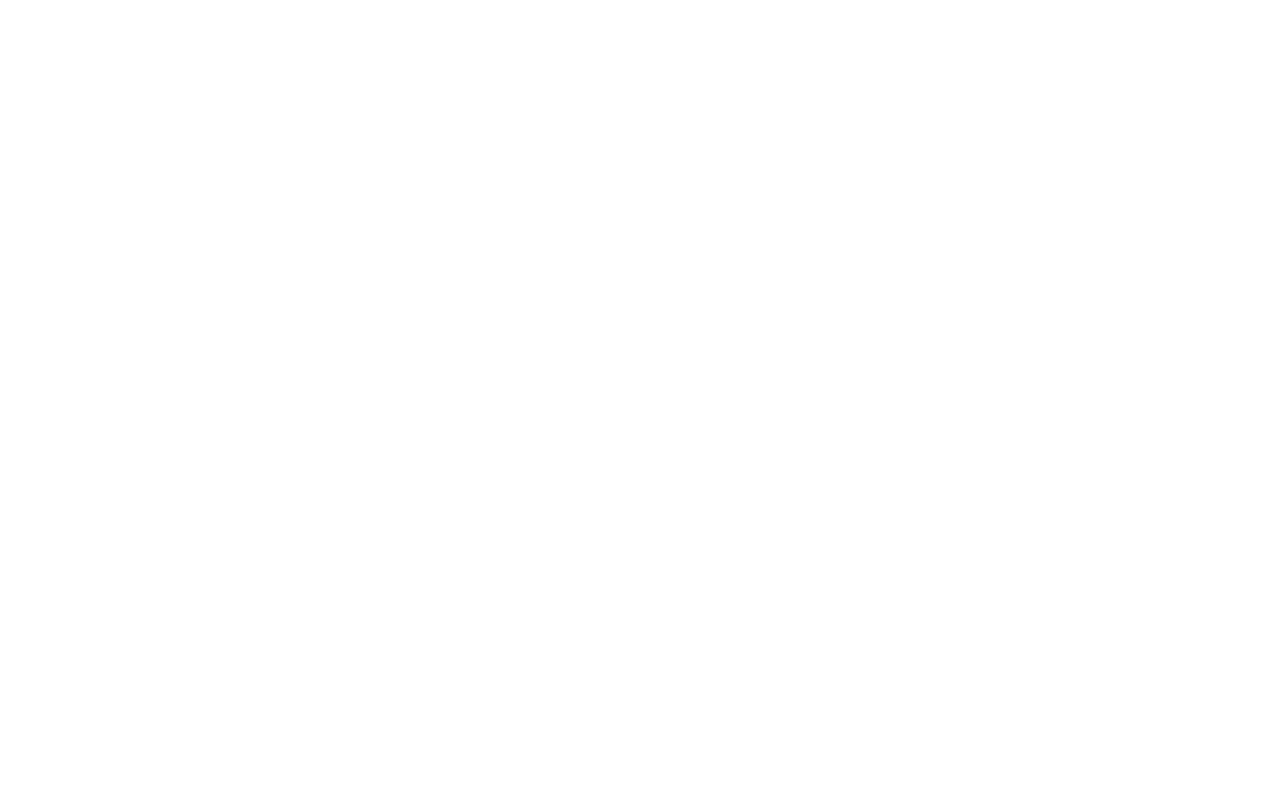
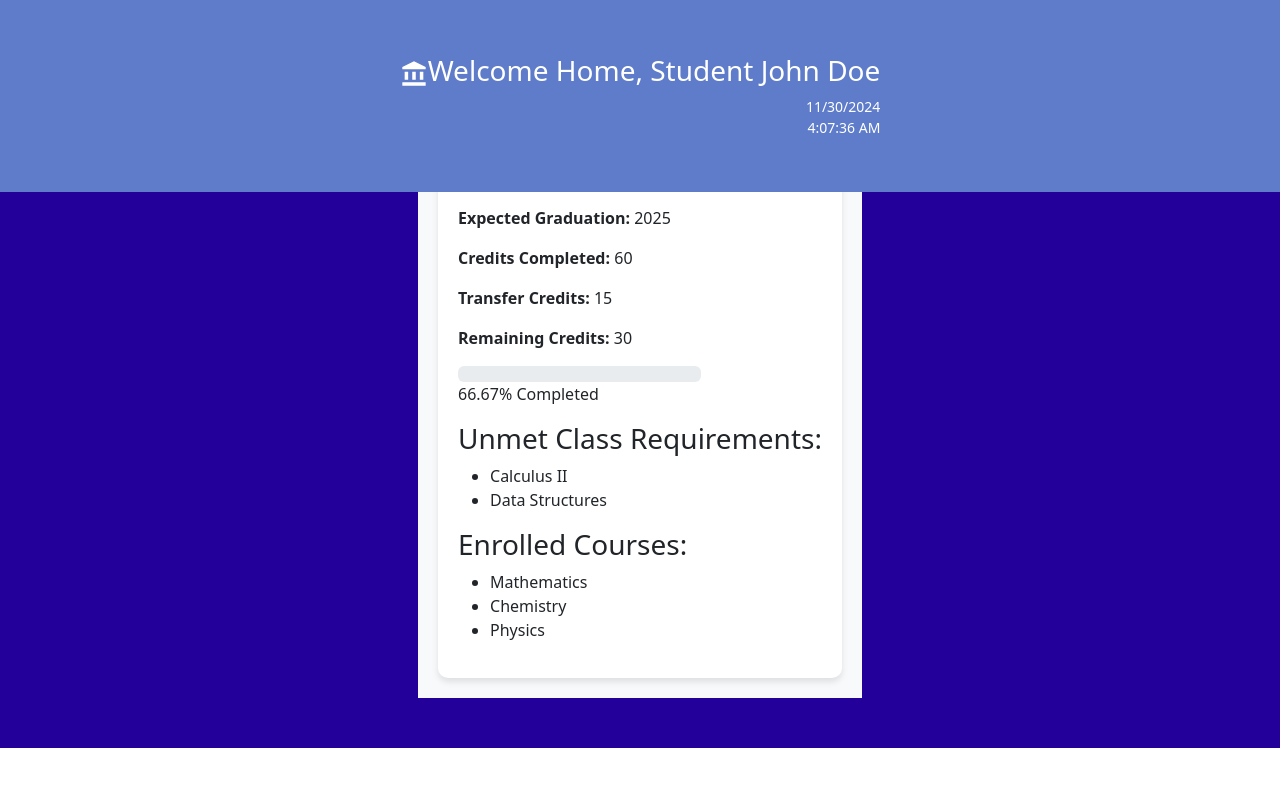
Before and after one commit to ahmedlamidi/Software_Engineering, a React (Vite) app: page /student-summary in a window 1280 px wide. Before the commit this address had no page. Shown: the top 786 px of the page. Built offline with nearby package versions, Linux system fonts and the light colour scheme.

Commit message:
Aanthoni's changes

```diff
--- a/package.json
+++ b/package.json
@@ -17,7 +17,7 @@
     "mongodb": "^6.7.0",
     "mongoose": "^8.4.3",
     "nodemon": "^3.1.4",
-    "react": "^18.2.0",
+    "react": "^18.3.1",
     "react-bootstrap": "^2.10.4",
     "react-dom": "^18.2.0",
     "react-icons": "^5.3.0",
--- a/src/App.tsx
+++ b/src/App.tsx
@@ -11,6 +11,7 @@
 import DataTable from './Components/DataTable';
 import AddCourse from './Add_course/add_students';
 import Add_page from './Add_course/add_course';
+import StudentSummary from './StudentSummary/StudentSummary';
 
 
 function App() {
@@ -27,6 +28,7 @@
               <Route path='/table' element={<DataTable/>}></Route>
               <Route path='/add_course' element = {<AddCourse/>}></Route>
               <Route path='/add_page' element = {<Add_page/>}></Route>
+              <Route path='/student-summary' element={<StudentSummary/>}></Route>
               {/* Route... */}
           </Routes>
       </Router>
--- a/src/Home_student/Home.tsx
+++ b/src/Home_student/Home.tsx
@@ -1,5 +1,5 @@
 import "./Home.css"
-import React, { useState, useEffect} from 'react';
+import { useState, useEffect} from 'react';
 import { MdAccountBalance } from "react-icons/md";
 import { useNavigate } from "react-router-dom";
 
@@ -15,8 +15,13 @@
         }, 1000);
         return () => clearInterval(intervalId);
     }, []);
+
     const handleCoursesClick = () => {
       navigate('/table');
+    };
+
+    const handleSummaryClick = () => {
+      navigate('/student-summary');
     };
 
     const studentName = "John Doe"; // Replace with dynamic data if needed
@@ -40,20 +45,17 @@
         <div className="">
         <div className="custom-container">
 
-            <div className="custom-box">
-                <h2>Student Summary</h2>
+            <div className="custom-box" onClick={handleSummaryClick}>
+              <h2>Student Summary</h2>
             </div>
-
 
             <div className="custom-box">
                 <h2>Student Schedule</h2>
             </div>
 
-
             <div className="custom-box" onClick={handleCoursesClick}>
                 <h2>Courses List</h2>
             </div>
-
 
             <div className="custom-box">
                 <h2>What If</h2>
--- /dev/null
+++ b/src/StudentSummary/StudentSummary.css
@@ -0,0 +1,31 @@
+/* src/StudentSummary/StudentSummary.css */
+.bg-light {
+    background-color: #f5f5f5;
+}
+
+.header-container {
+    display: flex;
+    flex-direction: column;
+    justify-content: space-between;
+    align-items: center;
+    position: fixed;
+    top: 0;
+    left: 0;
+    width: 100vw;
+    background-color: #5e7cc9;
+    padding: 30px;
+    z-index: 9999;
+}
+
+.body-container {
+    padding-top: 200px; /* Adjust space according to your header's height */
+    margin-bottom: 50px;
+    padding: 20px;
+}
+
+.summary-container {
+    background-color: white;
+    border-radius: 10px;
+    padding: 20px;
+    box-shadow: 0px 4px 6px rgba(0, 0, 0, 0.1);
+}
--- /dev/null
+++ b/src/StudentSummary/StudentSummary.tsx
@@ -0,0 +1,87 @@
+// src/StudentSummary/StudentSummary.tsx
+import React, { useState, useEffect } from 'react';
+import { MdAccountBalance } from "react-icons/md";
+import './StudentSummary.css';
+
+const StudentSummary: React.FC = () => {
+    const [currentTime, setCurrentTime] = useState<Date>(new Date());
+    const [student, setStudent] = useState({
+        name: "John Doe",
+        department: "Engineering",
+        grade: "Junior",
+        gpa: 3.5,
+        expectedGraduation: "2025",
+        creditsCompleted: 60,
+        transferCredits: 15,
+        remainingCredits: 30,
+        unmetRequirements: ["Calculus II", "Data Structures"],
+        courses: ["Mathematics", "Chemistry", "Physics"]
+    });
+
+    useEffect(() => {
+        const intervalId = setInterval(() => {
+            setCurrentTime(new Date());
+        }, 1000);
+        return () => clearInterval(intervalId);
+    }, []);
+
+    const date = currentTime.toLocaleDateString();
+    const time = currentTime.toLocaleTimeString();
+
+    const totalCredits = student.creditsCompleted + student.remainingCredits;
+
+    return (
+        <div className="bg-light">
+            {/* Header Section */}
+            <div className="header-container">
+                <header className="text-white py-4">
+                    <div className="ahmed-left h3 font-weight-bold">
+                        <MdAccountBalance />
+                        Welcome Home, Student {student.name}
+                    </div>
+                    <div className="ahmed-right small">{date}</div>
+                    <div className="ahmed-right small">{time}</div>
+                </header>
+            </div>
+
+            {/* Main Content */}
+            <div className="body-container">
+                <div className="summary-container">
+                    <h2>Student Summary</h2>
+                    <p><strong>Department:</strong> {student.department}</p>
+                    <p><strong>Grade:</strong> {student.grade}</p>
+                    <p><strong>GPA:</strong> {student.gpa}</p>
+                    <p><strong>Expected Graduation:</strong> {student.expectedGraduation}</p>
+                    <p><strong>Credits Completed:</strong> {student.creditsCompleted}</p>
+                    <p><strong>Transfer Credits:</strong> {student.transferCredits}</p>
+                    <p><strong>Remaining Credits:</strong> {student.remainingCredits}</p>
+
+                    {/* Progress Bar */}
+                    <div className="progress-bar">
+                        <div
+                            className="progress"
+                            style={{ width: `${(student.creditsCompleted / totalCredits) * 100}%` }}
+                        ></div>
+                    </div>
+                    <p>{((student.creditsCompleted / totalCredits) * 100).toFixed(2)}% Completed</p>
+
+                    <h3>Unmet Class Requirements:</h3>
+                    <ul>
+                        {student.unmetRequirements.map((requirement, index) => (
+                            <li key={index}>{requirement}</li>
+                        ))}
+                    </ul>
+
+                    <h3>Enrolled Courses:</h3>
+                    <ul>
+                        {student.courses.map((course, index) => (
+                            <li key={index}>{course}</li>
+                        ))}
+                    </ul>
+                </div>
+            </div>
+        </div>
+    );
+};
+
+export default StudentSummary;
```
Also changed, not shown: 1 other file (tests, documents, lock files or other folders).
